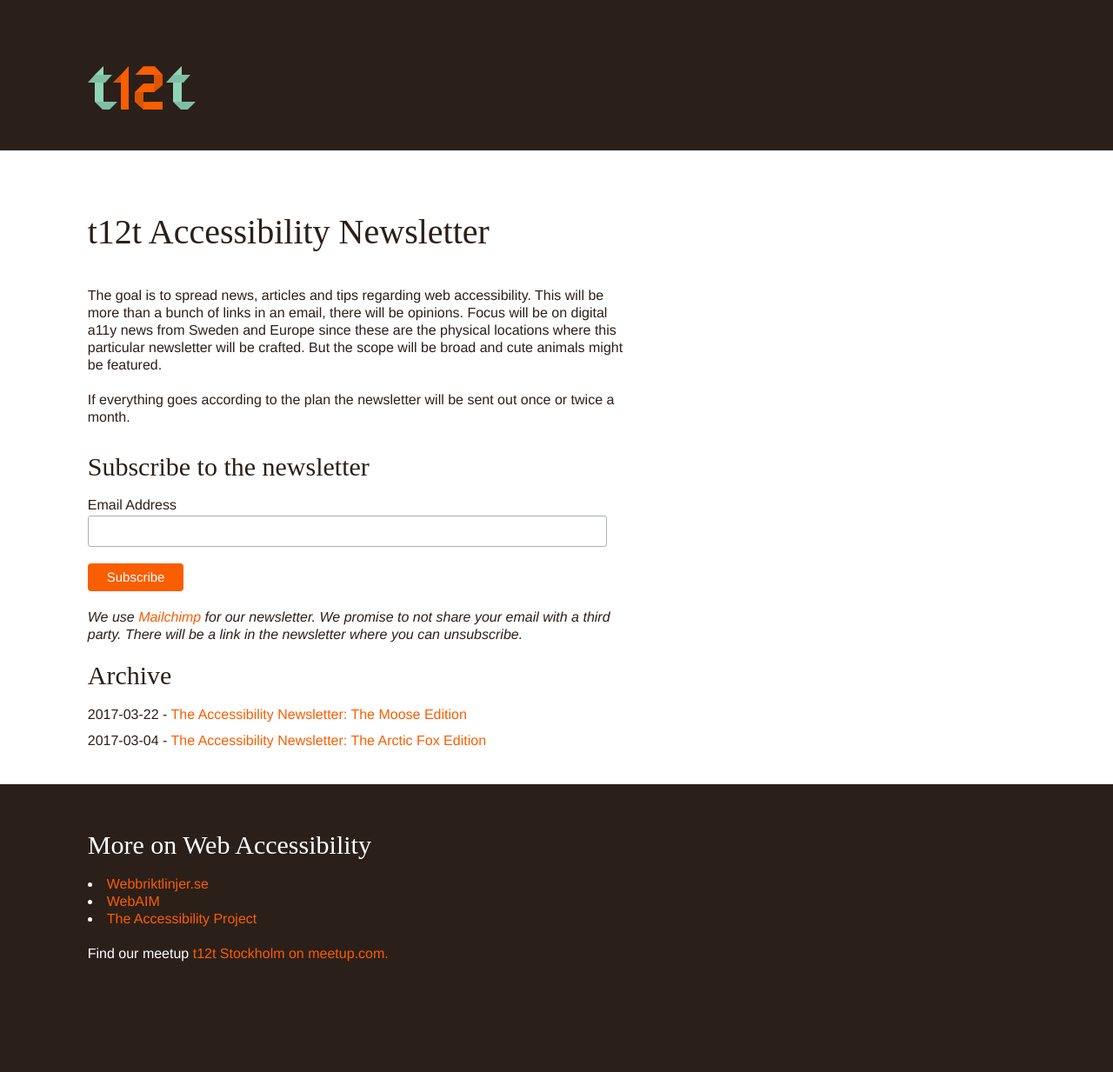
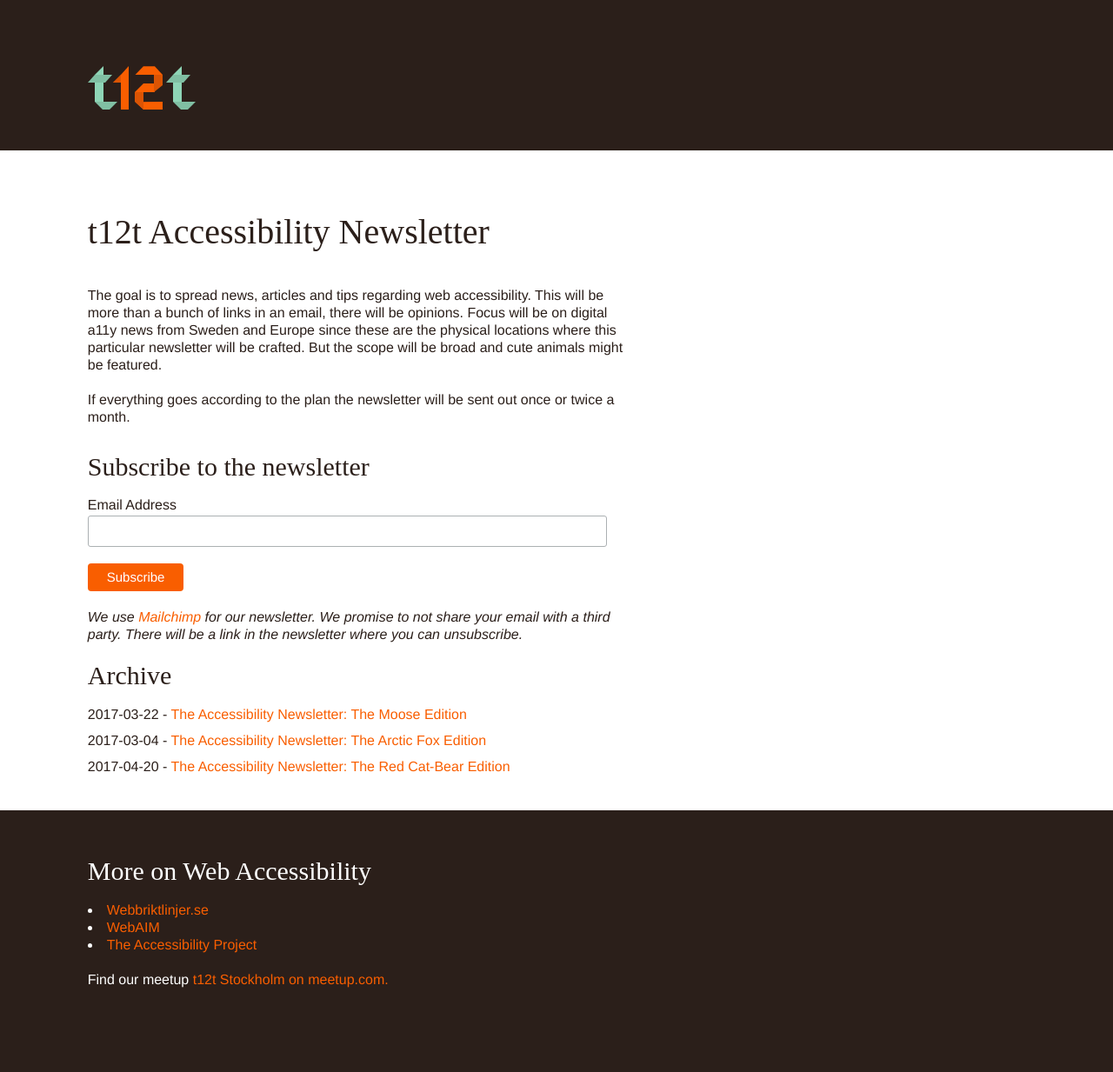
Before and after one commit to t12t/t12t.github.io, a Jekyll site: the page built from accessibility-newsletter/index.md, in a window 1280 px wide. Shown: the whole page at 87% size. Built offline with Jekyll 4.4.1, drawn with Linux system fonts in a browser that asks for light colours; some web fonts are replaced; before the commit the page ends 1203 px from its top, so only the background shows below that.

Commit message:
Adds link to newsletter - red cat-bear edition

```diff
--- a/_includes/archive.html
+++ b/_includes/archive.html
@@ -11,4 +11,10 @@
       The Accessibility Newsletter: The Arctic Fox Edition
     </a>
   </li>
+  <li>
+    <time datetime="2017-04-20">2017-04-20</time> -
+    <a href="http://eepurl.com/cLM7DP">
+      The Accessibility Newsletter: The Red Cat-Bear Edition
+    </a>
+  </li>
 </ul>
```
